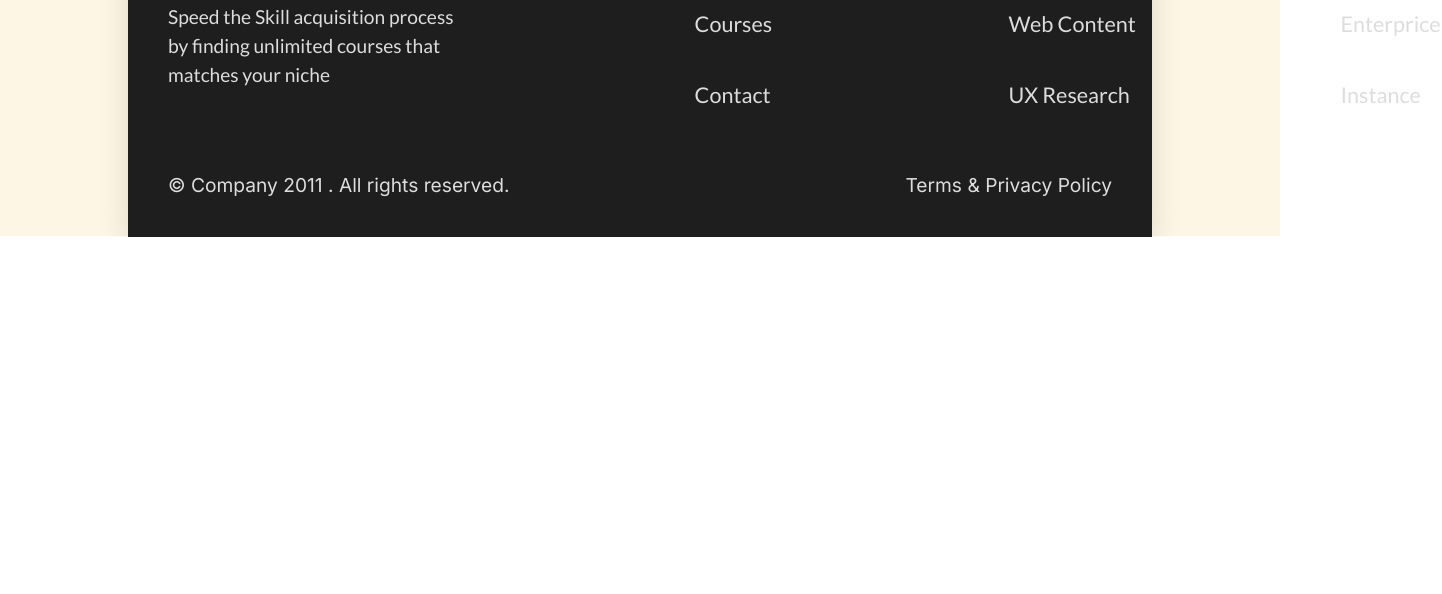
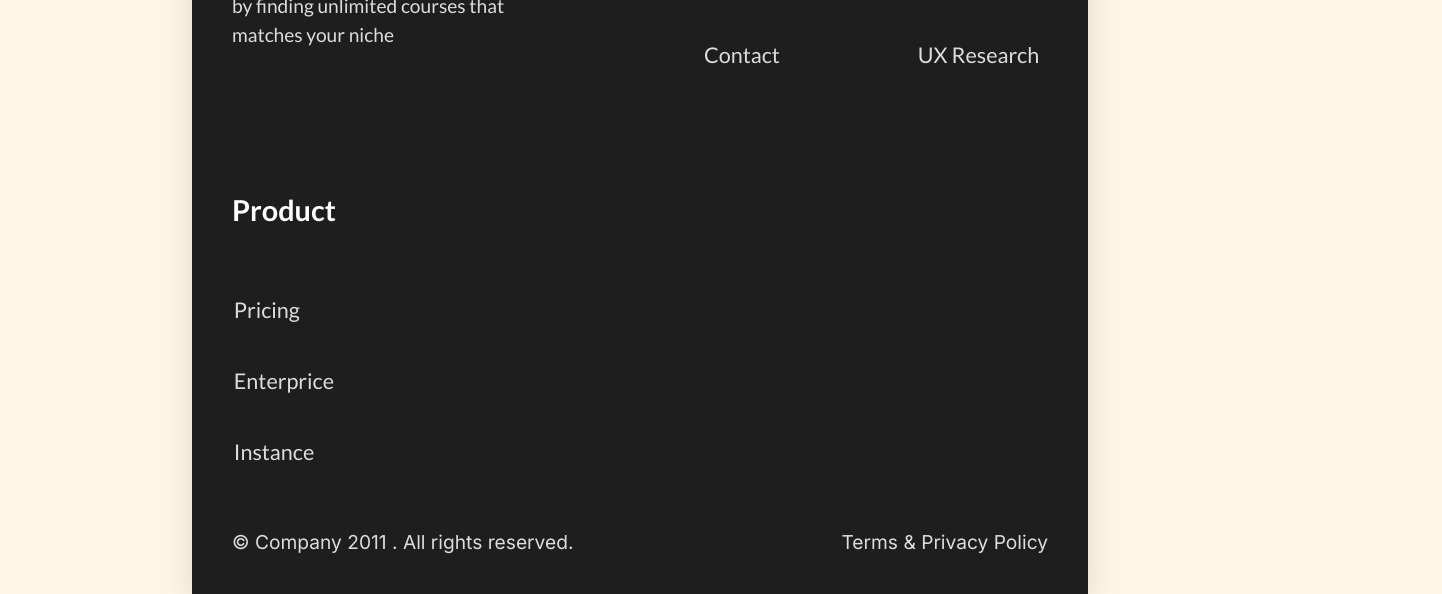
Before and after one commit to tAwFiK2005/homepage_HTML_CSS, a plain HTML site: page index.html in a window 1280 px wide. Shown: the part 6427-7021 px from the top of the page, 1442 px wide, since content can reach past the window. Before the commit the page ends 6664 px from the top, so only its background shows below. Drawn offline with Linux system fonts and the light colour scheme; a web font is replaced by a local one.

Commit message:
footer updated

```diff
--- a/scss/_app.scss
+++ b/scss/_app.scss
@@ -6,7 +6,7 @@
     align-items: center;
     justify-content: center;
     background-color: #FDF6E4;
-    padding: 260px 100px 600px;
+    padding: 260px 100px 120px;
     gap: 30px;
     h2{
         color: var(--secondary-color);
--- a/scss/_footer.scss
+++ b/scss/_footer.scss
@@ -1,5 +1,9 @@
+body {
+  background: #FDF6E4 !important;
+}
+
 footer{
-    margin: -440px auto;
+    margin: 0 auto;
     background-color: #1E1E1E;
     position: relative;
     border-top-left-radius: 64px;
@@ -7,23 +11,30 @@ footer{
     box-shadow: 0 8px 32px rgba(0,0,0,0.12);
     padding: 40px 40px;
     z-index: 10;
-    width:80%;
-    max-height: 66vh;
-    color:#ddd;
+    width: 70%;
+    min-width: 320px;
+    min-height: 30vh;
+    color:#FDF6E4;
     display: flex;
     flex-direction: column;
-    justify-content: space-between;
+    justify-content: flex-end;
     flex-wrap: nowrap;
     align-items: flex-start;
     gap: 40px;
+// Make the page use flex layout so footer can stick to the bottom
+
+footer {
+  flex-shrink: 0;
+}
     .main_footer{
         height: 100%;
         display: flex;
         flex-direction: row;
         justify-content: space-between;
         align-items: center;
-        flex-wrap: nowrap;
-        gap: 200px;
+        flex-wrap: wrap;
+        flex-shrink: 0;
+        gap: 100px;
         font-family: 'Lato', sans-serif;
         #footer_top_left_content {
             flex: 1;
```
Also changed, not shown: css/main.css, 1 other file.
